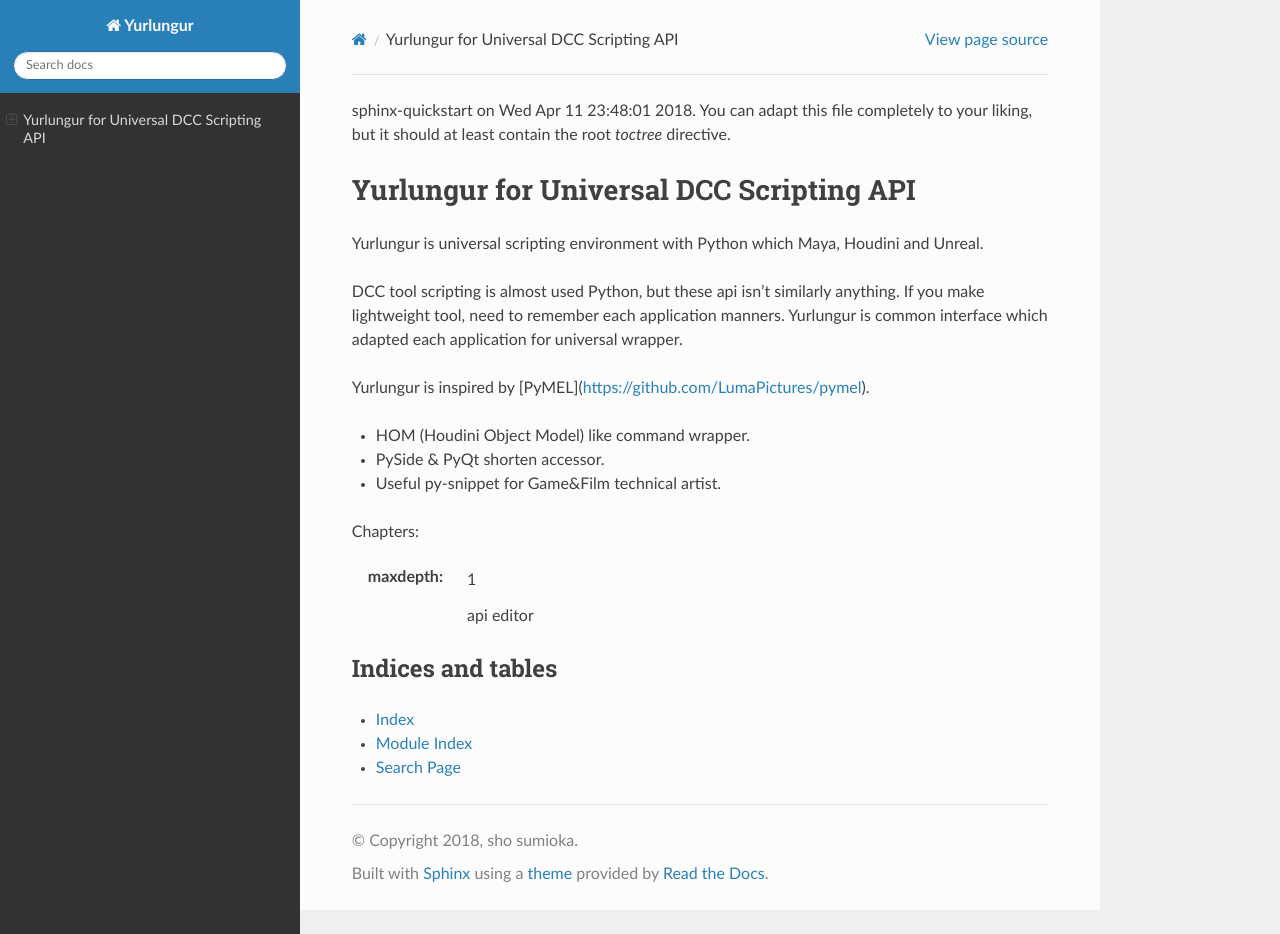
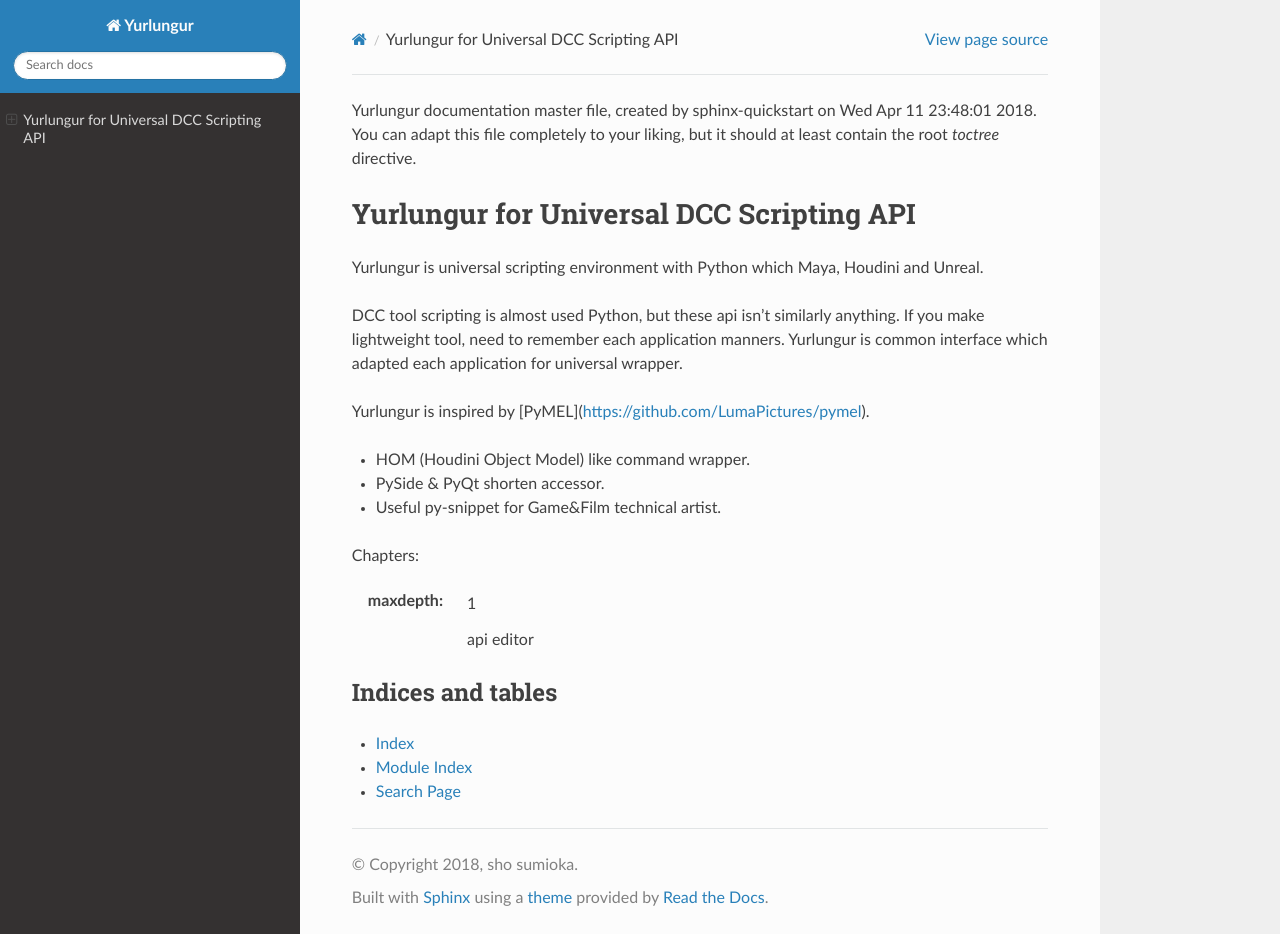
Before and after one commit to sho7noka/Yurlungur, a Sphinx documentation site: the page built from source/index.rst, in a window 1280 px wide and 934 px high. Built offline with Sphinx 7.4.7 and the Read the Docs theme 2.0.0, drawn with Linux system fonts in a browser that asks for light colours.

Commit message:
doc: failed file header

```diff
--- a/source/index.rst
+++ b/source/index.rst
@@ -1,4 +1,4 @@
-.. Yurlungur documentation master file, created by
+Yurlungur documentation master file, created by
 sphinx-quickstart on Wed Apr 11 23:48:01 2018.
 You can adapt this file completely to your liking, but it should at least
 contain the root `toctree` directive.
```
